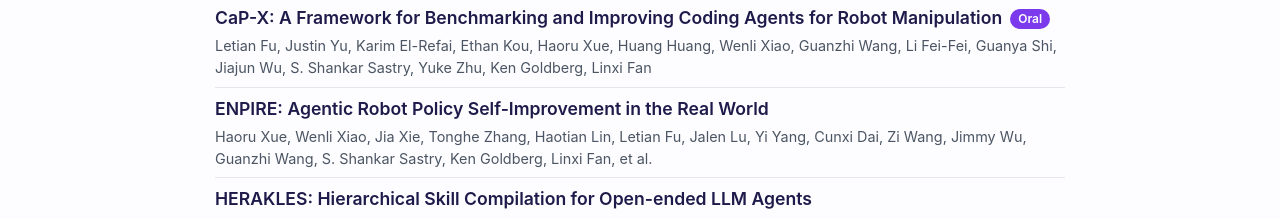
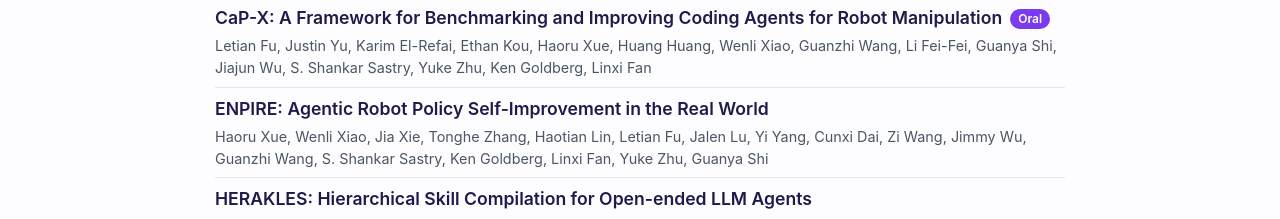
Before and after one commit to learning-situated-interaction/learning-situated-interaction.github.io, a React (Vite) app: page / in a window 1280 px wide. Shown: the part 3440-3659 px from the top of the page. Built offline with nearby package versions, Linux system fonts and the light colour scheme.

Commit message:
Complete ENPIRE author list
Co-Authored-By: Claude Opus 5.5 <noreply@anthropic.com>

```diff
--- a/src/papers.js
+++ b/src/papers.js
@@ -9,7 +9,7 @@ export const PAPERS = [
   { id: 9, title: 'Beyond expert users: agents should help users construct preferences, not just elicit them', authors: 'Irena Saracay, Ludwig Schmidt, Carlos Guestrin' },
   { id: 10, title: 'ShopGym: An Integrated Framework for Realistic Simulation and Scalable Benchmarking of E-Commerce Web Agents', authors: 'Chinmay Savadikar, Mingyu Zhao, Yuanzheng Zhu, Han Li, Shuang Xie, Alberto Castelo, Tianfu Wu, Lingyun Wang' },
   { id: 11, title: 'CaP-X: A Framework for Benchmarking and Improving Coding Agents for Robot Manipulation', authors: 'Letian Fu, Justin Yu, Karim El-Refai, Ethan Kou, Haoru Xue, Huang Huang, Wenli Xiao, Guanzhi Wang, Li Fei-Fei, Guanya Shi, Jiajun Wu, S. Shankar Sastry, Yuke Zhu, Ken Goldberg, Linxi Fan', oral: true },
-  { id: 13, title: 'ENPIRE: Agentic Robot Policy Self-Improvement in the Real World', authors: 'Haoru Xue, Wenli Xiao, Jia Xie, Tonghe Zhang, Haotian Lin, Letian Fu, Jalen Lu, Yi Yang, Cunxi Dai, Zi Wang, Jimmy Wu, Guanzhi Wang, S. Shankar Sastry, Ken Goldberg, Linxi Fan, et al.' },
+  { id: 13, title: 'ENPIRE: Agentic Robot Policy Self-Improvement in the Real World', authors: 'Haoru Xue, Wenli Xiao, Jia Xie, Tonghe Zhang, Haotian Lin, Letian Fu, Jalen Lu, Yi Yang, Cunxi Dai, Zi Wang, Jimmy Wu, Guanzhi Wang, S. Shankar Sastry, Ken Goldberg, Linxi Fan, Yuke Zhu, Guanya Shi' },
   { id: 14, title: 'HERAKLES: Hierarchical Skill Compilation for Open-ended LLM Agents', authors: 'Thomas Carta, Clément Romac, Loris Gaven, Pierre-Yves Oudeyer, Olivier Sigaud, Sylvain Lamprier' },
   { id: 15, title: 'Gym-Anything: Turn Any Software into an Agent Environment', authors: 'Pranjal Aggarwal, Graham Neubig, Sean Welleck' },
   { id: 17, title: 'On the Promise and Limits of Training LLM Search Agents in Fictional Worlds', authors: 'Anmol Kabra, Swathi Saravana Selvam, Albert Gong, Chao Wan, Christian Belardi, Dongyoung Go, Katie Z Luo, Kilian Q Weinberger', oral: true },
```
